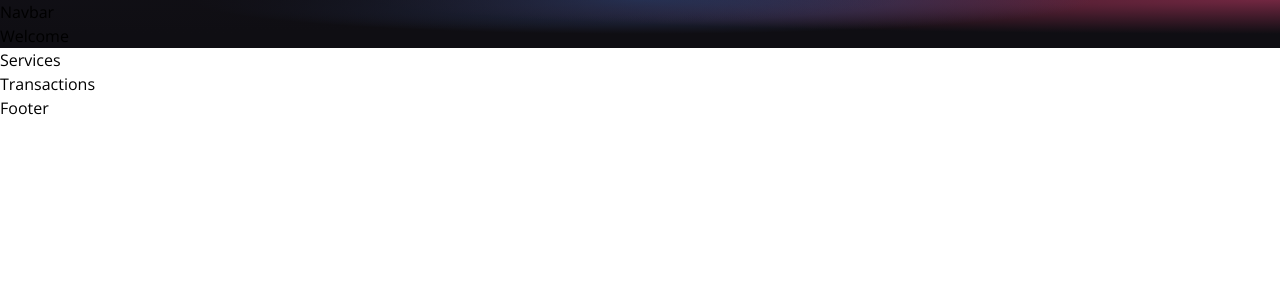
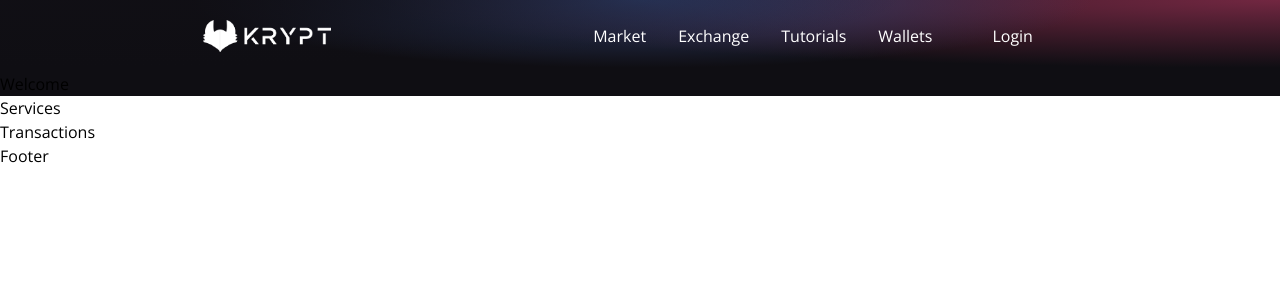
Before and after one commit to hall17/tuts-web3-js-mastery, a React (Vite) app in the folder client/: page / in a window 1280 px wide. Shown: the top 300 px of the page. Built offline with nearby package versions, Linux system fonts and the light colour scheme.

Commit message:
update navbar component

```diff
--- a/client/src/components/Navbar.jsx
+++ b/client/src/components/Navbar.jsx
@@ -1,5 +1,59 @@
+import { HiMenuAlt4 } from 'react-icons/hi';
+import { AiOutlineClose } from 'react-icons/ai';
+import logo from '../../images/logo.png';
+import { useState } from 'react';
+
+const NavbarItem = ({ title, classProps }) => {
+  return <li className={`mx-4 cursor-pointer ${classProps}`}>{title}</li>;
+};
+
 const Navbar = () => {
-  return <h1>Navbar</h1>;
+  const [toggleMenu, setToggleMenu] = useState(false);
+
+  return (
+    <nav className='w-full flex md:justify-center justify-between items-center p-4'>
+      <div className='md:flex-[0.5] flex-initial justify-center items-center'>
+        <img src={logo} alt='logo' className='w-32 cursor-pointer' />
+      </div>
+      <ul className='text-white md:flex hidden list-none flex-row justify-between items-center flex-initial'>
+        {['Market', 'Exchange', 'Tutorials', 'Wallets'].map((title, index) => (
+          <NavbarItem title={title} key={title + index} />
+        ))}
+        <li className='bg-[$2952e3] py-2 px-7 mx-4 rounded-full cursor-pointer hover:bg-[#2546bd]'>
+          Login
+        </li>
+      </ul>
+      <div className='flex relative'>
+        {toggleMenu ? (
+          <AiOutlineClose
+            fontSize={28}
+            className='text-white md:hidden cursor-pointer'
+            onClick={() => setToggleMenu(false)}
+          />
+        ) : (
+          <HiMenuAlt4
+            fontSize={28}
+            className='text-white md:hidden cursor-pointer'
+            onClick={() => setToggleMenu(true)}
+          />
+        )}
+        {
+          toggleMenu && (
+            <ul className="z-10 fixed top-0 -right-2 p-3 w-[70vw] h-screen shadow-2xl md:hidden list-none
+            flex flex-col justify-start items-end rounded-md blue-glassmorphism text-white animate-slide-in"
+            >
+            <li className="text-xl w-full my-2">
+              <AiOutlineClose onClick={() => setToggleMenu(false)} />
+            </li>
+            {['Market', 'Exchange', 'Tutorials', 'Wallets'].map((title, index) => (
+          <NavbarItem title={title} key={title + index} classProps="my-2 text-lg" />
+        ))}
+            </ul>
+          )
+        }
+      </div>
+    </nav>
+  );
 };
 
 export default Navbar;
```
